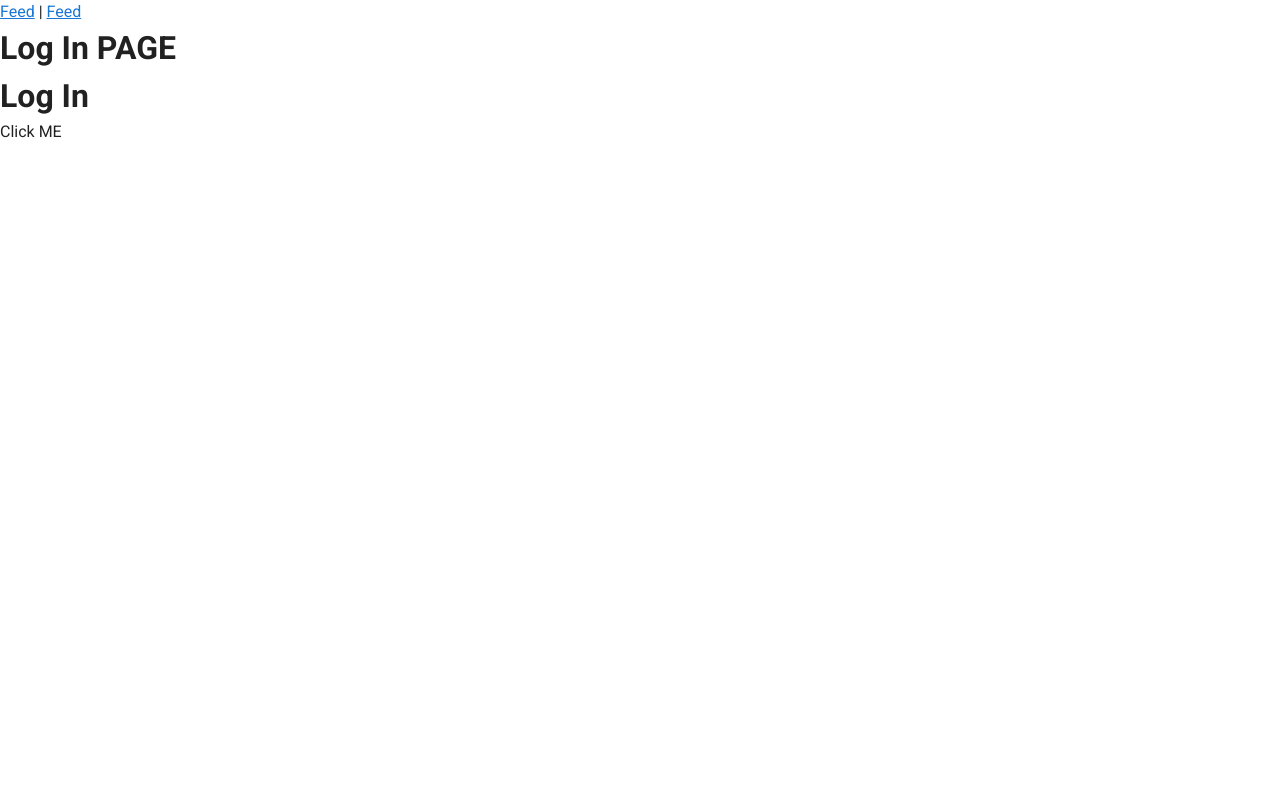
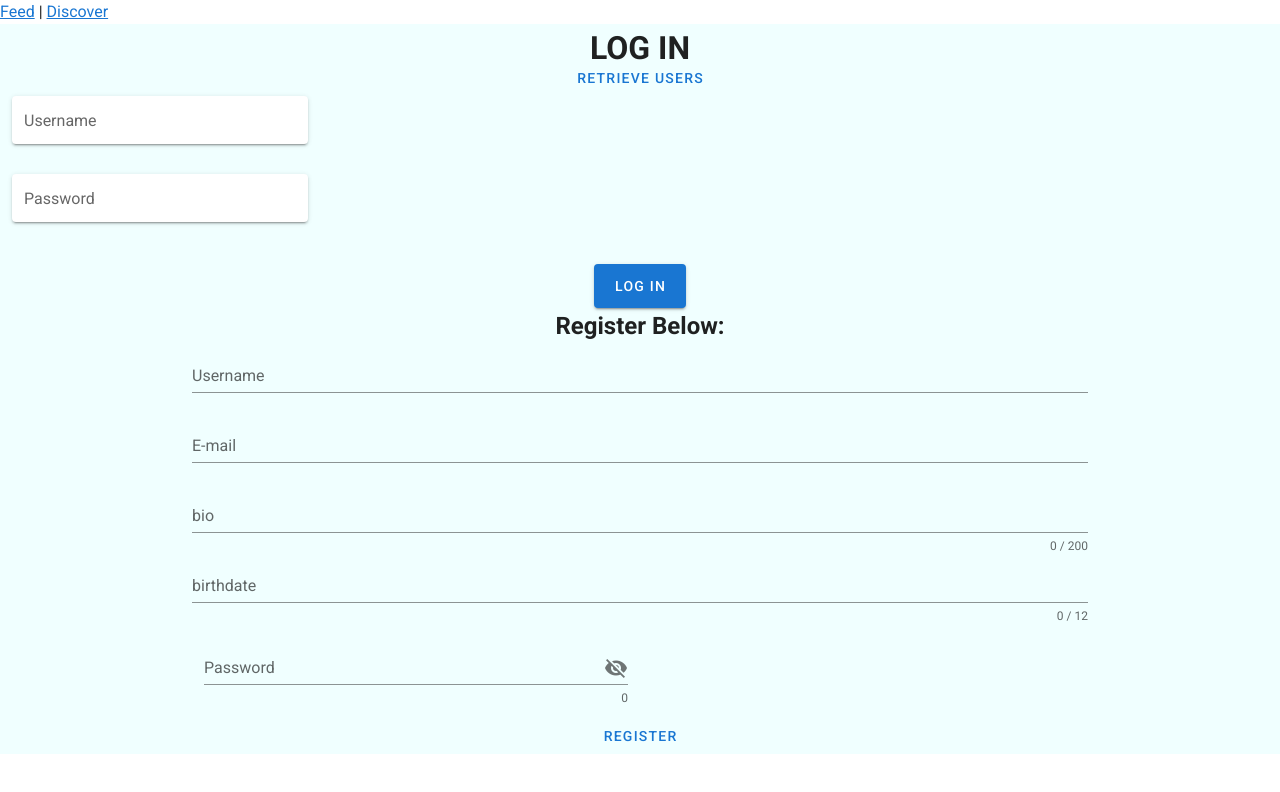
Before and after one commit to tckwong/Tweeter-Project, a Vue app: page / in a window 1280 px wide. Shown: the top 792 px of the page. Built offline with nearby package versions, Linux system fonts and the light colour scheme.

Commit message:
Added all user and a login API. Also used Vuetify forms for login page progress

```diff
--- a/src/components/LogInPage.vue
+++ b/src/components/LogInPage.vue
@@ -1,54 +1,231 @@
 <template>
-    <div>
-        <h1>Log In</h1>
-        <button @click="regUserAxiosCall">Click ME</button>
-    </div>
+    <body>
+        <div>
+            <h1>Log In</h1>
+            <v-row
+                @click="regUserApiCall"
+                align="center"
+                justify="space-around"
+            >
+
+            <v-btn
+                @click="retrieveUsers"
+                text
+                color="primary"
+            >
+                Retrieve Users
+            </v-btn>
+            </v-row>
+
+            <v-col
+            cols="12"
+            sm="6"
+            md="3"
+            >
+            <v-text-field
+                v-model="usrNameInput"
+                label="Username"
+                placeholder="Username"
+                solo
+            ></v-text-field>
+
+            <v-text-field
+                v-model="pwdInput"
+                label="Password"
+                placeholder="Password"
+                solo
+            ></v-text-field>
+            </v-col>
+
+            <v-btn
+                @click="loginUser"
+                color="primary"
+                elevation="2"
+                large
+            >Log In
+            </v-btn>
+        </div>
+        <h2>Register Below:</h2>
+        <div id="registerWrapper">
+            <v-text-field
+                v-model="username"
+                label="Username"
+                placeholder="Username"
+            ></v-text-field>
+
+            <v-text-field
+                v-model="email"
+                label="E-mail"
+                required
+            ></v-text-field>
+                <v-text-field
+                v-model="bio"
+                :counter="200"
+
+                label="bio"
+                required
+            ></v-text-field>
+
+            <v-text-field
+                v-model="birthdate"
+                :counter="12"
+
+                label="birthdate"
+                required
+            ></v-text-field>
+
+            <v-col
+            cols="12"
+            sm="6"
+            ><v-text-field
+                v-model="password"
+                :append-icon="show1 ? 'mdi-eye' : 'mdi-eye-off'"
+                :rules="[rules.required, rules.min]"
+                :type="show1 ? 'text' : 'password'"
+                name="input-10-1"
+                label="Password"
+                hint="At least 8 characters"
+                counter
+                @click:append="show1 = !show1"
+            ></v-text-field>
+            </v-col>
+            <v-btn
+                @click="regUserApiCall"
+                text
+                color="primary"
+                >Register
+            </v-btn>
+        </div>
+    </body>
 </template>
 
 <script>
-import axios from 'axios'
+import axios from "axios"
     export default {
         name: "LogInPage",
         data: () => {
             return {
-
+                usrNameInput : "",
+                pwdInput : "",
+                username : "",
+                email : "",
+                bio : "",
+                birthdate : "",
+                password : "",
+                show1: false,
+                show2: true,
+                show3: false,
+                show4: false,
+                rules: {
+                    required: value => !!value || 'Required.',
+                    min: v => v.length >= 8 || 'Min 8 characters',
+                    emailMatch: () => (`The email and password you entered don't match`),
+      },
             }
         },
         methods : {
             printKey() {
                 console.log(process.env.VUE_APP_API_KEY);
             },
-            regUserAxiosCall: function() {
+            regUserApiCall: function() {
+                axios.request({
+                    url: "https://tweeterest.ml/api/users",
+                    method: 'POST',
+                    headers : {
+                        'X-Api-Key' : process.env.VUE_APP_API_KEY,
+                        'Content-Type': 'application/json'
+                    },
+                    data : {
+                        "username": this.username,
+                        "email": this.email,
+                        "bio": this.bio,
+                        "birthdate": this.birthdate,
+                        "password": this.password,
+
+
+                        // "imageUrl": "https://unsplash.com/photos/DCVMd_NOpro/download?force=true&w=640",
+                        // "bannerUrl": "https://i.picsum.photos/id/223/1080/640.jpg?hmac=1zRXJhkXy6EdeYC-WYatZnnmpkqINeYTiJ4-74E6t1o"
+                    }
+                }).then((response) => {
+                    console.log(response);
+
+                }).catch((error) => {
+                    console.error(error);
+                    // this.activateErrorMsg();
+                })
+            },
+            async retrieveUsers() {
+                await axios.request({
+                    url: 'https://tweeterest.ml/api/users',
+                    method: 'GET',
+                    headers : {
+                        'X-Api-Key' : process.env.VUE_APP_API_KEY,
+                    },
+
+                }).then((response) => {
+                    console.log(response);
+
+                }).catch((error) => {
+                    console.error(error);
+                })
+            },
+            deleteUser: function() {
                 axios.request({
                     url: 'https://tweeterest.ml/api/users',
-                    method: 'GET',
+                    method: 'DELETE',
                     headers : {
                         'X-Api-Key' : process.env.VUE_APP_API_KEY
                     },
                     data : {
-                        "email": "CindyLou@suess.com",
-                        "username": "CindyLou",
-                        "password": "IStoleChristmas",
-                        "bio": "I just want everyone to be together on christmas.",
-                        "birthdate": "1993-07-26",
-                        "imageUrl": "https://unsplash.com/photos/DCVMd_NOpro/download?force=true&w=640",
-                        "bannerUrl": "https://i.picsum.photos/id/223/1080/640.jpg?hmac=1zRXJhkXy6EdeYC-WYatZnnmpkqINeYTiJ4-74E6t1o"
+                        "loginToken": "LIAbfvh341uNAS314",
+                        "password": "ISavedChristmas"
                     }
 
                 }).then((response) => {
-                    console.log("TEST"+response);
-                    this.printKey();
-                    // cookies.set('loginToken', response.data.token);
-                    // this.$router.push({ name: 'Game' });
+                    console.log(response);
+
                 }).catch((error) => {
                     console.error("There was an error: " +error);
-                    // this.activateErrorMsg();
                 })
             },
+            loginUser() {
+                axios.request({
+                    url: 'https://tweeterest.ml/api/login',
+                    method: 'POST',
+                    headers : {
+                        'X-Api-Key' : process.env.VUE_APP_API_KEY,
+                        'Content-Type': 'application/json'
+                    },
+                    data : {
+                        "email": this.usrNameInput,
+                        "password": this.pwdInput
+                    }
+
+                }).then((response) => {
+                    console.log(response);
+
+                }).catch((error) => {
+                    console.error("There was an error: " + error);
+                })
+            }
         }
     }
 </script>
 
 <style lang="scss" scoped>
+    body {
+        background-color: azure;
+        text-align: center;
+    }
+    div {
+        text-align: center;
+    }
+    h1 {
+        text-transform: uppercase;
+    }
+    #registerWrapper {
+        margin-left: 15vw;
+        margin-right: 15vw;
+    }
 
 </style>
--- a/src/views/LoginView.vue
+++ b/src/views/LoginView.vue
@@ -1,8 +1,7 @@
 <template>
     <div>
         <router-link to="/FeedView">Feed</router-link> |
-        <router-link to="/DiscoverView">Feed</router-link>
-        <h1>Log In PAGE</h1>
+        <router-link to="/DiscoverView">Discover</router-link>
 
         <LogInPage/>
 
```
